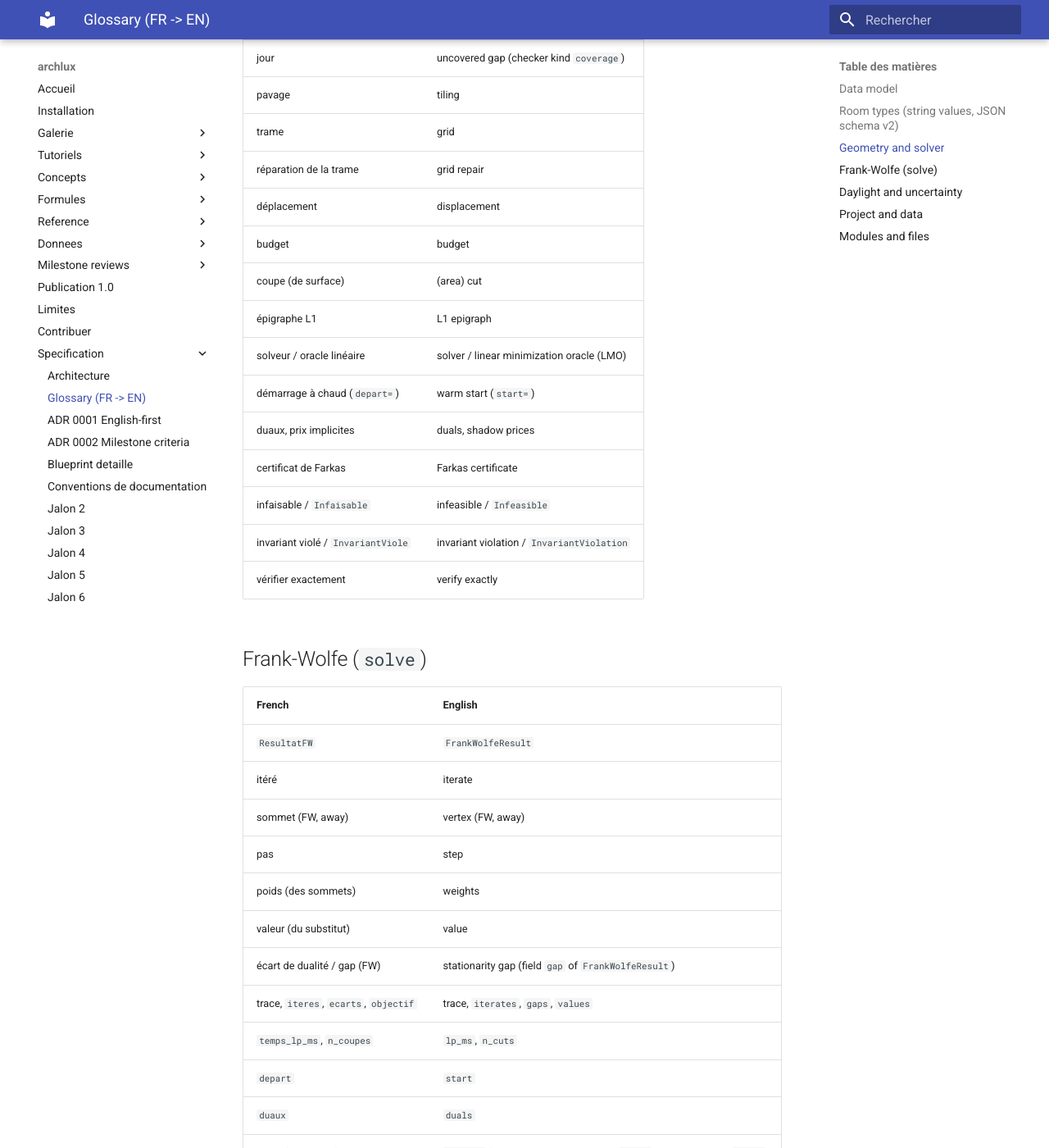
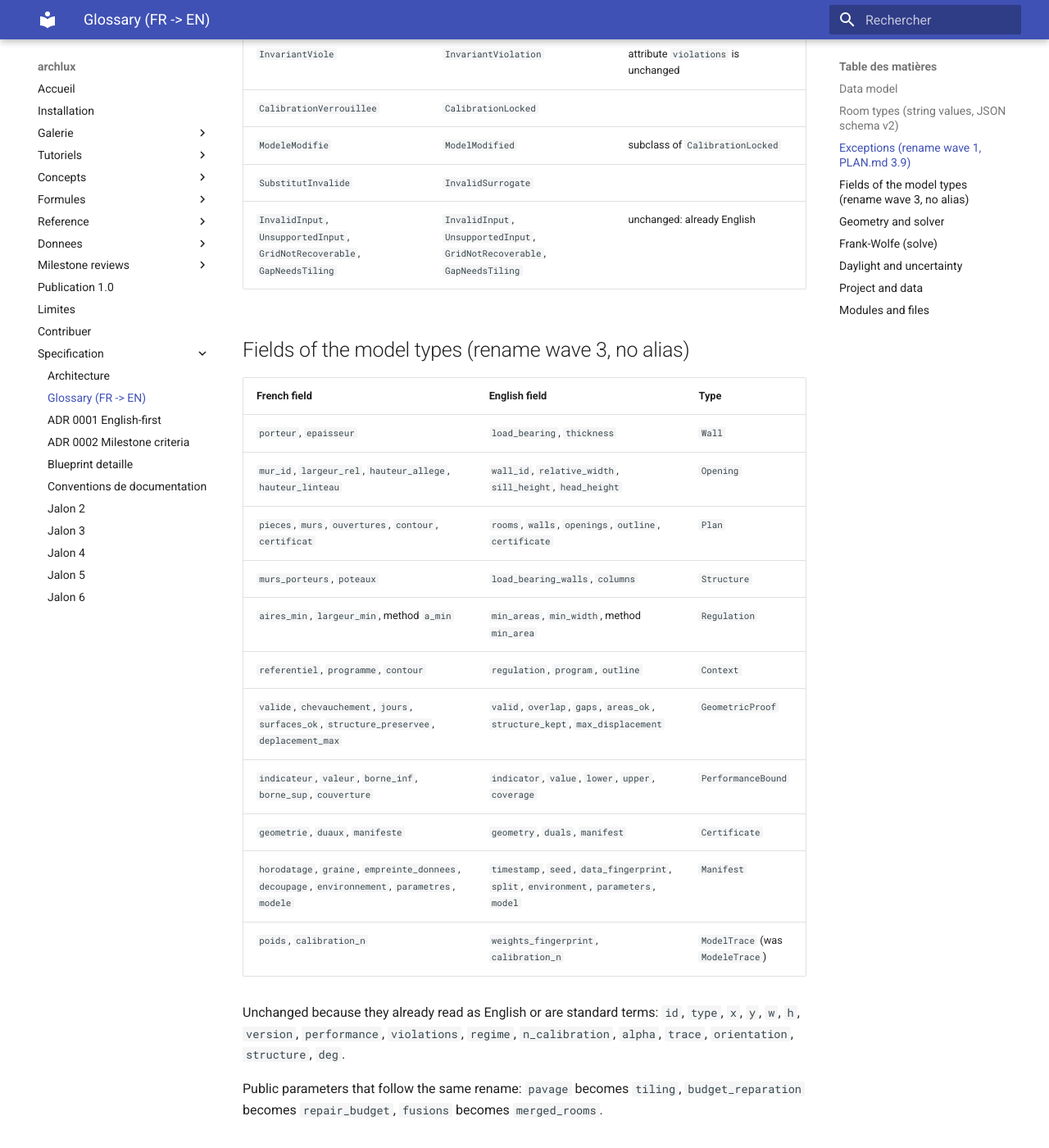
Before and after one commit to joeylukoji/archlux, an MkDocs documentation site: the page built from docs/glossary.md, in a window 1280 px wide and 1400 px high, scrolled down 2098 px. Shown: the whole window at 82% size. Built offline with MkDocs 1.6.1 and Material for MkDocs 9.7.7, drawn with Linux system fonts in a browser that asks for light colours; some of the changed text lies outside the part shown.

Commit message:
Add the rename glossary terms and the French-identifier guard (wave 0)
- Glossary: exception names, the fields of the ten model types and three public
  parameters, written before the waves that use them.
- tests/test_identifiers.py: a migrated module may define or use no identifier
  that is a French term of the glossary. The banned list is read from the
  glossary itself. It starts with the five modules that never had a French name.
- CHANGELOG entry for the whole of wave 0.

Co-Authored-By: Claude Sonnet 5 <noreply@anthropic.com>

```diff
--- a/docs/glossary.md
+++ b/docs/glossary.md
@@ -40,6 +40,42 @@ been migrated is a breaking change.
 | `sdb` | `bathroom` |
 | `wc` | `toilet` |
 | `couloir`, dégagement | `corridor` |
+
+## Exceptions (rename wave 1, PLAN.md 3.9)
+
+| French (current) | English (target) | Notes |
+|---|---|---|
+| `OrdreIncoherent` | `InconsistentOrder` | attribute `axe` becomes `axis` |
+| `SeparationManquante` | `MissingSeparation` | attribute `paire` becomes `pair` |
+| `Infaisable` | `Infeasible` | attributes `certificat_farkas` to `farkas_certificate`, `origines` to `origins` |
+| `InvariantViole` | `InvariantViolation` | attribute `violations` is unchanged |
+| `CalibrationVerrouillee` | `CalibrationLocked` | |
+| `ModeleModifie` | `ModelModified` | subclass of `CalibrationLocked` |
+| `SubstitutInvalide` | `InvalidSurrogate` | |
+| `InvalidInput`, `UnsupportedInput`, `GridNotRecoverable`, `GapNeedsTiling` | `InvalidInput`, `UnsupportedInput`, `GridNotRecoverable`, `GapNeedsTiling` | unchanged: already English |
+
+## Fields of the model types (rename wave 3, no alias)
+
+| French field | English field | Type |
+|---|---|---|
+| `porteur`, `epaisseur` | `load_bearing`, `thickness` | `Wall` |
+| `mur_id`, `largeur_rel`, `hauteur_allege`, `hauteur_linteau` | `wall_id`, `relative_width`, `sill_height`, `head_height` | `Opening` |
+| `pieces`, `murs`, `ouvertures`, `contour`, `certificat` | `rooms`, `walls`, `openings`, `outline`, `certificate` | `Plan` |
+| `murs_porteurs`, `poteaux` | `load_bearing_walls`, `columns` | `Structure` |
+| `aires_min`, `largeur_min`, method `a_min` | `min_areas`, `min_width`, method `min_area` | `Regulation` |
+| `referentiel`, `programme`, `contour` | `regulation`, `program`, `outline` | `Context` |
+| `valide`, `chevauchement`, `jours`, `surfaces_ok`, `structure_preservee`, `deplacement_max` | `valid`, `overlap`, `gaps`, `areas_ok`, `structure_kept`, `max_displacement` | `GeometricProof` |
+| `indicateur`, `valeur`, `borne_inf`, `borne_sup`, `couverture` | `indicator`, `value`, `lower`, `upper`, `coverage` | `PerformanceBound` |
+| `geometrie`, `duaux`, `manifeste` | `geometry`, `duals`, `manifest` | `Certificate` |
+| `horodatage`, `graine`, `empreinte_donnees`, `decoupage`, `environnement`, `parametres`, `modele` | `timestamp`, `seed`, `data_fingerprint`, `split`, `environment`, `parameters`, `model` | `Manifest` |
+| `poids`, `calibration_n` | `weights_fingerprint`, `calibration_n` | `ModelTrace` (was `ModeleTrace`) |
+
+Unchanged because they already read as English or are standard terms: `id`, `type`, `x`, `y`,
+`w`, `h`, `version`, `performance`, `violations`, `regime`, `n_calibration`, `alpha`,
+`trace`, `orientation`, `structure`, `deg`.
+
+Public parameters that follow the same rename: `pavage` becomes `tiling`,
+`budget_reparation` becomes `repair_budget`, `fusions` becomes `merged_rooms`.
 
 ## Geometry and solver
 
```
Also changed, not shown: CHANGELOG.md (+17 -0 lines), 1 other file.
